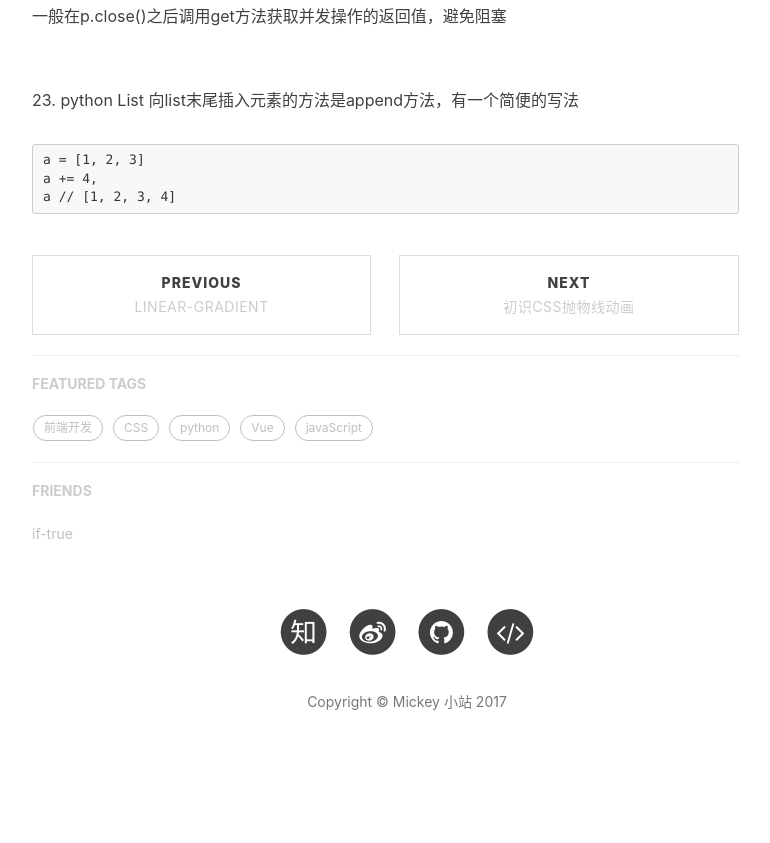
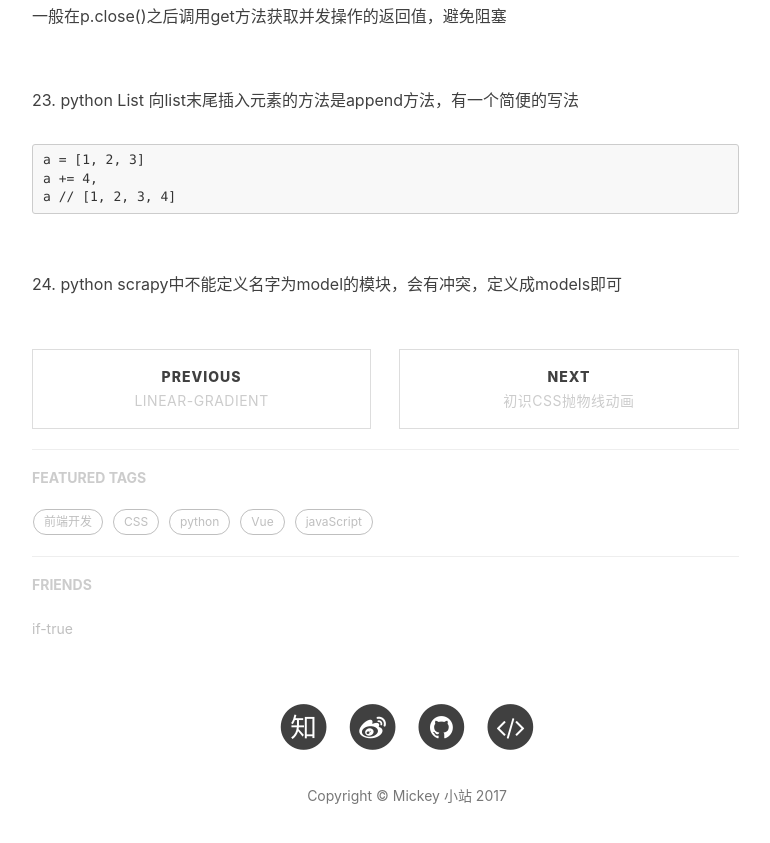
Before and after one commit to mickey0524/mickey0524.github.io, a Jekyll site: the page built from _posts/2017-08-05-begin-python.md, in a window 1280 px wide and 900 px high, scrolled down 5539 px. Shown: the top 843 px of the window, without its empty margins (233-1003 px from the left). Built offline with Jekyll 4.4.1, drawn with Linux system fonts in a browser that asks for light colours; nearby versions of some CDN libraries; comment, search, counter and statistics services are not loaded; before the commit the page ends 6344 px from its top, so only the background shows below that.

Commit message:
feat(python): 增加begin-python中有关于scrapy的知识点

````diff
--- a/_posts/2017-08-05-begin-python.md
+++ b/_posts/2017-08-05-begin-python.md
@@ -181,3 +181,5 @@ a = [1, 2, 3]
 a += 4,
 a // [1, 2, 3, 4]
 ```
+
+<br>24. python scrapy中不能定义名字为model的模块，会有冲突，定义成models即可
````
